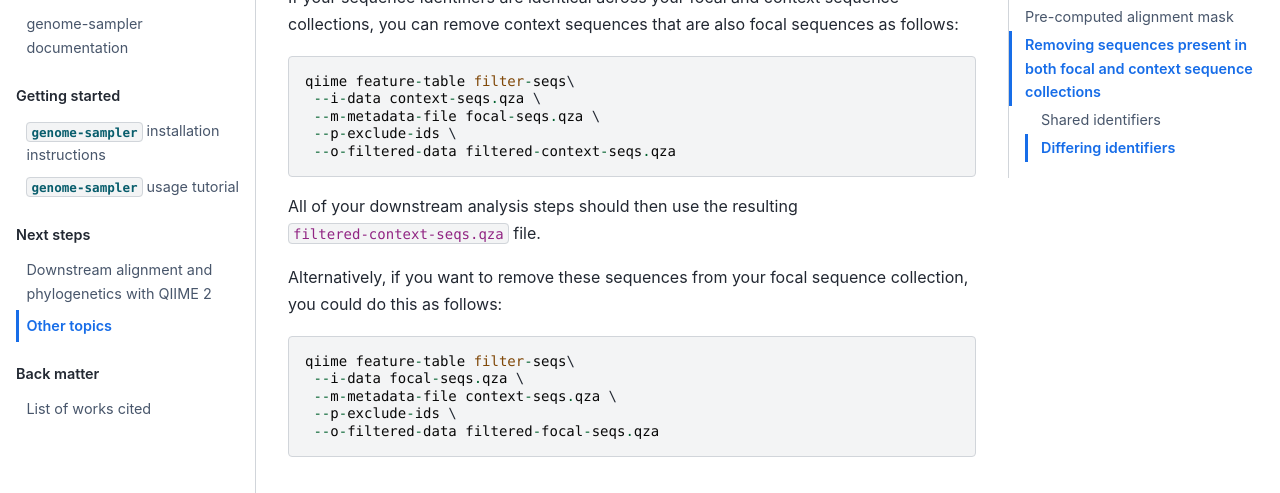
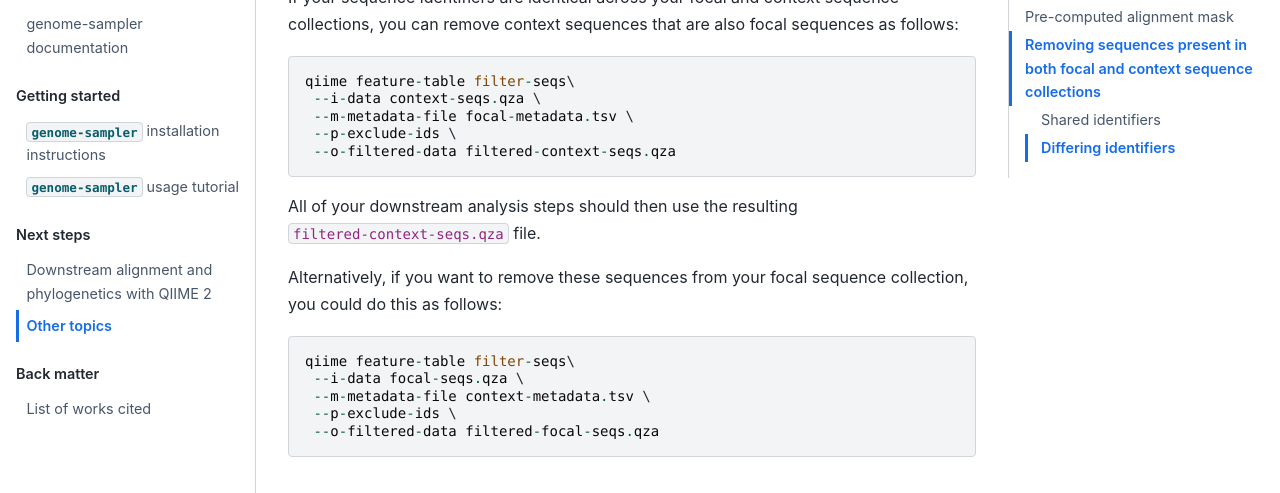
Before and after one commit to caporaso-lab/genome-sampler, a Jupyter Book: the page built from docs/other.md, in a window 1280 px wide and 900 px high, scrolled down 2623 px. Shown: the part 152-645 px from the top of the window. Built offline with Jupyter Book 1.0.4 settings and Sphinx 7.4.7 and the Sphinx Book theme 1.1.4, drawn with Linux system fonts in a browser that asks for light colours.

Commit message:
address comment from @ebolyen

````diff
--- a/docs/other.md
+++ b/docs/other.md
@@ -123,7 +123,7 @@ sequences as follows:
 ```
 qiime feature-table filter-seqs\
  --i-data context-seqs.qza \
- --m-metadata-file focal-seqs.qza \
+ --m-metadata-file focal-metadata.tsv \
  --p-exclude-ids \
  --o-filtered-data filtered-context-seqs.qza
 ```
@@ -131,14 +131,13 @@ qiime feature-table filter-seqs\
 All of your downstream analysis steps should then use the resulting
 `filtered-context-seqs.qza` file.
 
-
 Alternatively, if you want to remove these sequences from your focal sequence
 collection, you could do this as follows:
 
 ```
 qiime feature-table filter-seqs\
  --i-data focal-seqs.qza \
- --m-metadata-file context-seqs.qza \
+ --m-metadata-file context-metadata.tsv \
  --p-exclude-ids \
  --o-filtered-data filtered-focal-seqs.qza
 ```
````
